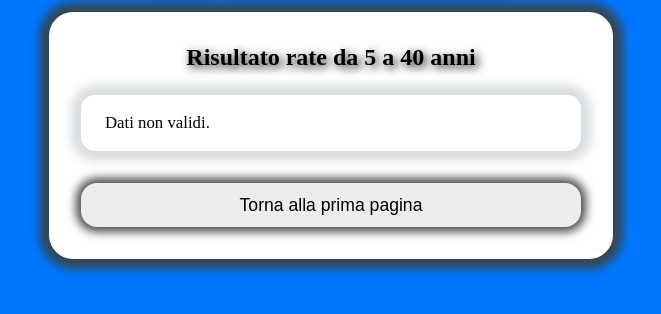
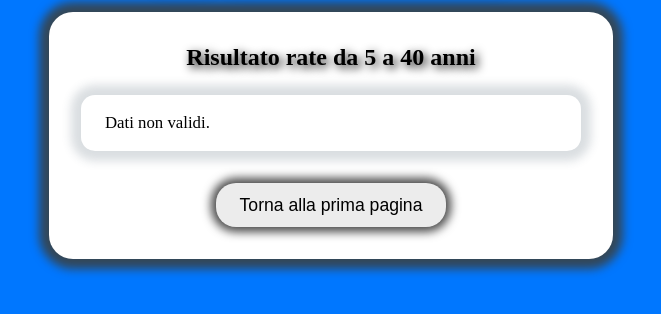
Before and after one commit to Alerougee/mutui, a plain HTML site: page risultati.html in a window 1280 px wide. Shown: the part 106-420 px from the top of the page, without its empty margins (309-970 px from the left). Drawn offline with Linux system fonts and the light colour scheme.

Commit message:
Update style2.css

```diff
--- a/style2.css
+++ b/style2.css
@@ -102,14 +102,15 @@
 }
 
 .calcolatore button {
-  width: 100%;
+  width: 230px;
+  display: block;
+  margin: 2rem auto 0 auto;
   padding: 0.7rem;
-  margin-top: 2rem;
   background: rgb(236, 236, 236);
   box-shadow: 0px 0px 10px 5px rgb(75, 75, 75);
   color: black;
   border: none;
-  border-radius: 16px;
+  border-radius: 20px;
   cursor: pointer;
 }
 
@@ -118,14 +119,15 @@
 }
 
 .torna-indietro {
-    width: 100%;
-    margin-top: 2.5rem;
+    width: 130px;
+    display: block;
+    margin: 2.5rem auto 0 auto;
     padding: 0.7rem;
     background: rgb(236, 236, 236);
-    box-shadow: 0px 0px 10px 5px rgb(75, 75, 75, 0.15);
+    box-shadow: 0px 0px 10px 5px rgb(75, 75, 75);
     color: black;
     border: none;
-    border-radius: 16px;
+    border-radius: 20px;
     cursor: pointer;
     font-size: 1.1rem;
     font-weight: 500;
```
